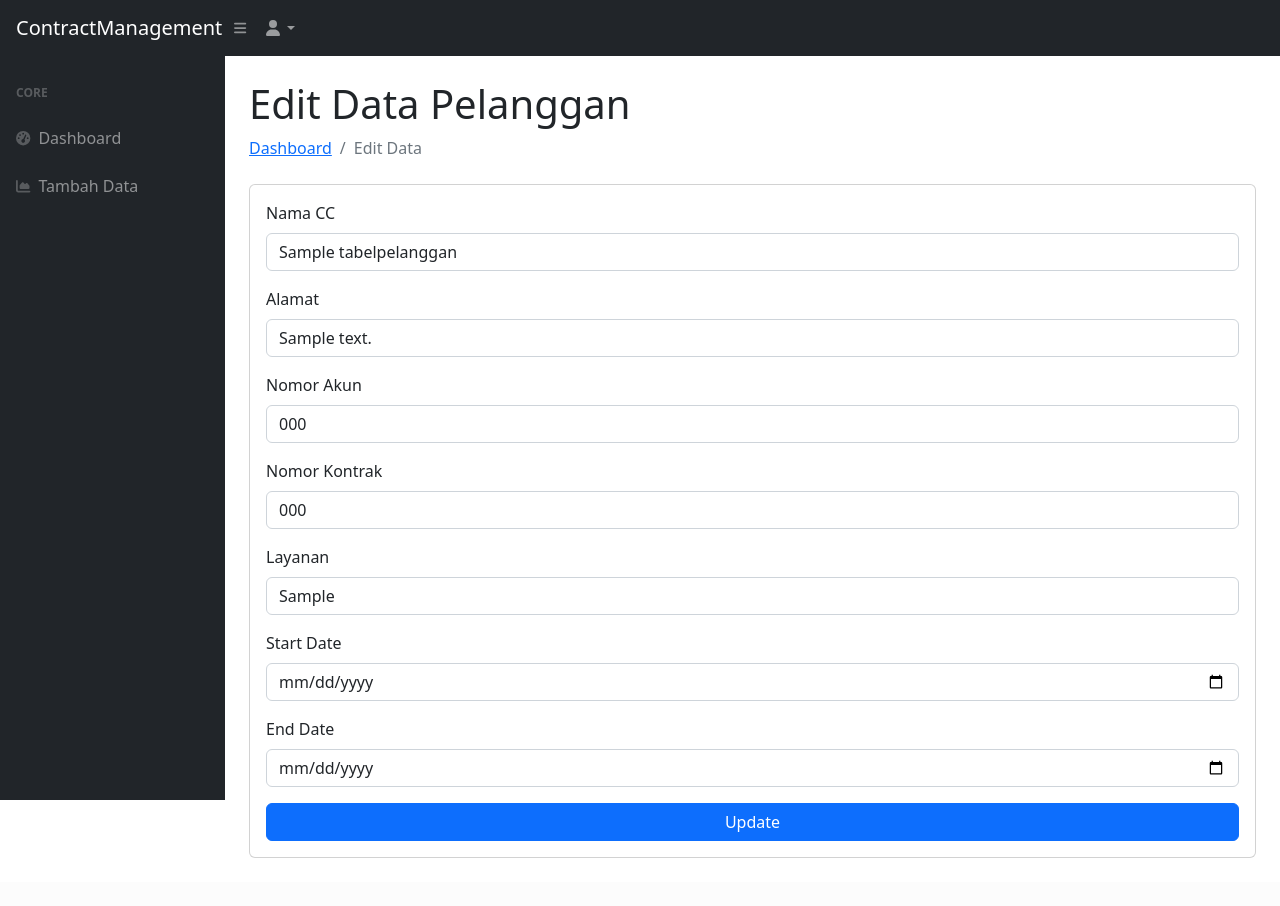
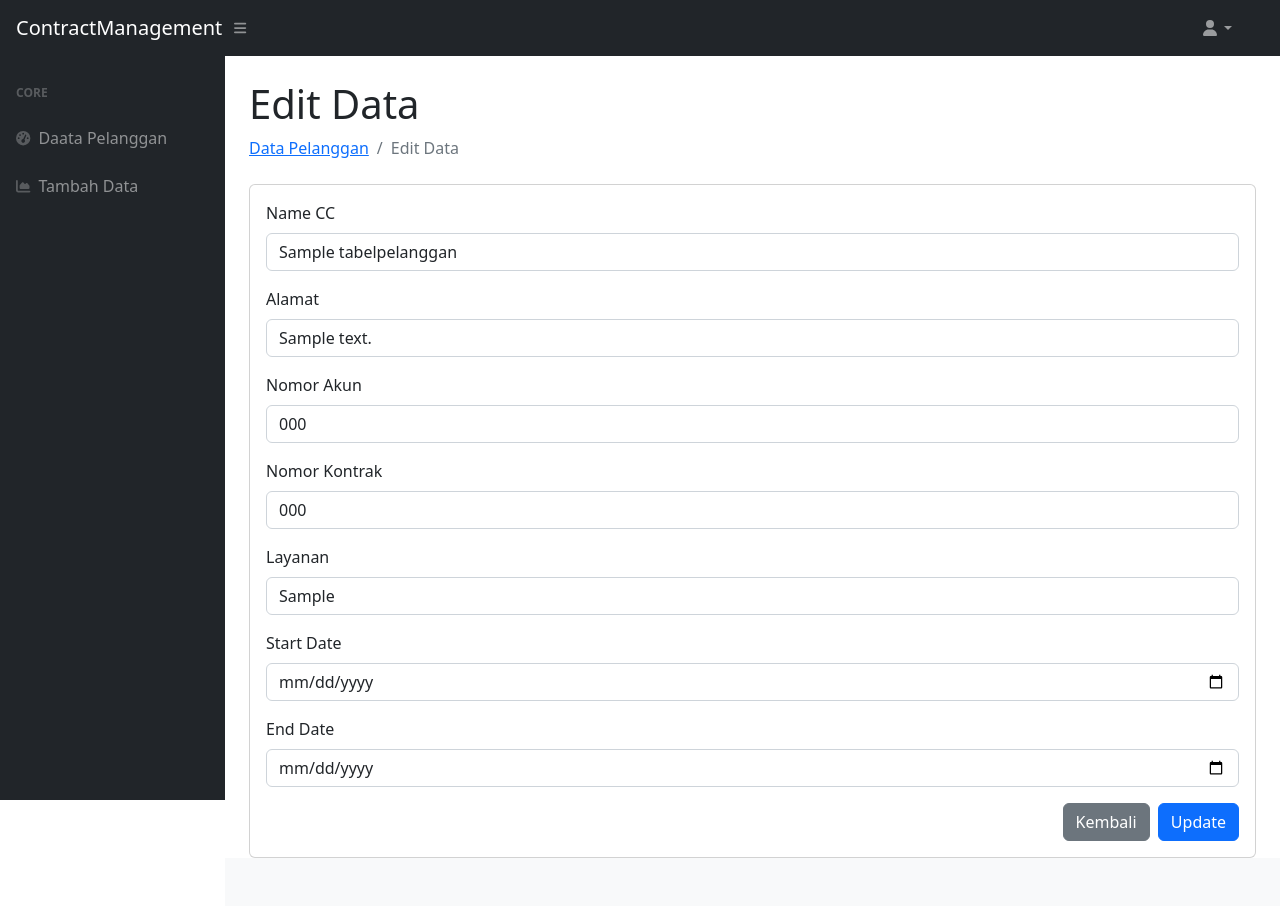
Before and after one commit to HammamRahman/Magang, a PHP site: page /edit.php?id=1 in a window 1280 px wide. Before the commit the page ends 858 px from the top, so only its background shows below. Run offline with PHP 8.4, Linux system fonts and the light colour scheme; tables that the repository leaves empty or names only in its code hold one stand-in row (values such as "Sample post"); some libraries are stand-ins or nearby versions.

Commit message:
Update edit.php

```diff
--- a/edit.php
+++ b/edit.php
@@ -1,31 +1,28 @@
 <?php
-require 'database.php'; // Menghubungkan ke database
+require 'database.php';
 
-// Cek apakah parameter ID ada di URL
+// Cek apakah parameter 'id' tersedia
 if (isset($_GET['id'])) {
     $id = $_GET['id'];
 
-    // Ambil data pelanggan berdasarkan ID
-    $sql = "SELECT * FROM tabelpelanggan WHERE id = ?";
-    $stmt = $conn->prepare($sql);
-    $stmt->bind_param("i", $id);
-    $stmt->execute();
-    $result = $stmt->get_result();
+    // Ambil data berdasarkan ID
+    $sql = "SELECT * FROM tabelpelanggan WHERE id = $id";
+    $result = $conn->query($sql);
 
     if ($result->num_rows > 0) {
         $row = $result->fetch_assoc();
     } else {
-        echo "Data tidak ditemukan.";
-        exit();
+        echo "Data tidak ditemukan!";
+        exit;
     }
 } else {
-    echo "ID tidak disediakan.";
-    exit();
+    echo "ID tidak tersedia!";
+    exit;
 }
 
-// Cek apakah form di-submit untuk update data
+// Proses update data
 if ($_SERVER['REQUEST_METHOD'] == 'POST') {
-    $nama_cc = $_POST['nama_cc'];
+    $name_cc = $_POST['nama_cc'];
     $alamat = $_POST['alamat'];
     $nomor_akun = $_POST['nomor_akun'];
     $nomor_kontrak = $_POST['nomor_kontrak'];
@@ -33,35 +30,43 @@ if ($_SERVER['REQUEST_METHOD'] == 'POST') {
     $start_date = $_POST['start_date'];
     $end_date = $_POST['end_date'];
 
-    // Update data
-    $sql = "UPDATE tabelpelanggan SET nama_cc = ?, alamat = ?, nomor_akun = ?, nomor_kontrak = ?, layanan = ?, start_date = ?, end_date = ? WHERE id = ?";
-    $stmt = $conn->prepare($sql);
-    $stmt->bind_param("sssssssi", $nama_cc, $alamat, $nomor_akun, $nomor_kontrak, $layanan, $start_date, $end_date, $id);
+    // Pastikan variabel yang digunakan dalam SQL sesuai dengan nama kolom
+    $sql = "UPDATE tabelpelanggan SET nama_cc = '$name_cc', alamat = '$alamat', nomor_akun = '$nomor_akun', nomor_kontrak = '$nomor_kontrak', layanan = '$layanan', start_date = '$start_date', end_date = '$end_date' WHERE id = $id";
 
-    if ($stmt->execute()) {
-        $_SESSION['message'] = "Data berhasil diUpdate.";
+    if ($conn->query($sql) === TRUE) {
+        $_SESSION['message'] = 'Data berhasil diperbarui!';
     } else {
-        $_SESSION['message'] = "Error: " . $stmt->error;
+        $_SESSION['message'] = 'Error deleting record: ' . $conn->error;
     }
-    header("Location: dashboard.php");
+
+    // Redirect setelah hapus
+    header('Location: data.php');
     exit();
 }
+
+$conn->close();
 ?>
 
 <!DOCTYPE html>
 <html lang="en">
     <head>
-    <meta charset="UTF-8">
-    <meta name="viewport" content="width=device-width, initial-scale=1.0">
-    <title>Edit Data Pelanggan</title>
-    <link href="https://cdn.jsdelivr.net/npm/bootstrap@5.3.0/dist/css/bootstrap.min.css" rel="stylesheet">
-    <link href="css/styles.css" rel="stylesheet">
+        <meta charset="utf-8" />
+        <meta http-equiv="X-UA-Compatible" content="IE=edge" />
+        <meta name="viewport" content="width=device-width, initial-scale=1, shrink-to-fit=no" />
+        <meta name="description" content="" />
+        <meta name="author" content="" />
+        <title>Edit Data</title>
+        <link href="css/styles.css" rel="stylesheet" />
         <script src="https://use.fontawesome.com/releases/v6.3.0/js/all.js" crossorigin="anonymous"></script>
     </head>
     <body class="sb-nav-fixed">
         <nav class="sb-topnav navbar navbar-expand navbar-dark bg-dark">
-        <a class="navbar-brand ps-3" href="dashboard.php">ContractManagement</a>
-        <button class="btn btn-link btn-sm order-1 order-lg-0 me-4 me-lg-0" id="sidebarToggle"><i class="fas fa-bars"></i></button>
+            <!-- Navbar Brand-->
+            <a class="navbar-brand ps-3" href="data.php">ContractManagement</a>
+            <!-- Sidebar Toggle-->
+            <button class="btn btn-link btn-sm order-1 order-lg-0 me-4 me-lg-0" id="sidebarToggle" href="#!"><i class="fas fa-bars"></i></button>
+            <!-- Navbar -->
+            <form class="d-none d-md-inline-block form-inline ms-auto me-0 me-md-3 my-2 my-md-0">
                 <ul class="navbar-nav ms-auto ms-md-0 me-3 me-lg-4">
                     <li class="nav-item dropdown">
                         <a class="nav-link dropdown-toggle" id="navbarDropdown" href="#" role="button" data-bs-toggle="dropdown" aria-expanded="false"><i class="fas fa-user fa-fw"></i></a>
@@ -70,6 +75,7 @@ if ($_SERVER['REQUEST_METHOD'] == 'POST') {
                         </ul>
                     </li>
                 </ul>
+            </form>
         </nav>
         <div id="layoutSidenav">
             <div id="layoutSidenav_nav">
@@ -77,11 +83,11 @@ if ($_SERVER['REQUEST_METHOD'] == 'POST') {
                     <div class="sb-sidenav-menu">
                         <div class="nav">
                             <div class="sb-sidenav-menu-heading">Core</div>
-                        <a class="nav-link" href="dashboard.php">
+                            <a class="nav-link" href="data.php">
                                 <div class="sb-nav-link-icon"><i class="fas fa-tachometer-alt"></i></div>
-                            Dashboard
+                                Daata Pelanggan
                             </a>
-                        <a class="nav-link" href="TambahData.php">
+                            <a class="nav-link" href="tambahdata.php">
                                 <div class="sb-nav-link-icon"><i class="fas fa-chart-area"></i></div>
                                 Tambah Data
                             </a>
@@ -92,16 +98,16 @@ if ($_SERVER['REQUEST_METHOD'] == 'POST') {
             <div id="layoutSidenav_content">
                 <main>
                     <div class="container-fluid px-4">
-                    <h1 class="mt-4">Edit Data Pelanggan</h1>
+                        <h1 class="mt-4">Edit Data</h1>
                         <ol class="breadcrumb mb-4">
-                        <li class="breadcrumb-item"><a href="dashboard.php">Dashboard</a></li>
+                            <li class="breadcrumb-item"><a href="data.php">Data Pelanggan</a></li>
                             <li class="breadcrumb-item active">Edit Data</li>
                         </ol>
-                    <div class="card mb-4">
+                        <div class="card">
                             <div class="card-body">
-                            <form method="POST" action="">
+                                <form method="post" action="">
                                     <div class="mb-3">
-                                    <label for="nama_cc" class="form-label">Nama CC</label>
+                                        <label for="nama_cc" class="form-label">Name CC</label>
                                         <input type="text" class="form-control" id="nama_cc" name="nama_cc" value="<?php echo htmlspecialchars($row['nama_cc']); ?>" required>
                                     </div>
                                     <div class="mb-3">
@@ -120,7 +126,6 @@ if ($_SERVER['REQUEST_METHOD'] == 'POST') {
                                         <label for="layanan" class="form-label">Layanan</label>
                                         <input type="text" class="form-control" id="layanan" name="layanan" value="<?php echo htmlspecialchars($row['layanan']); ?>" required>
                                     </div>
-                                <div class="row">
                                     <div class="mb-3">
                                         <label for="start_date" class="form-label">Start Date</label>
                                         <input type="date" class="form-control" id="start_date" name="start_date" value="<?php echo htmlspecialchars($row['start_date']); ?>" required>
@@ -129,24 +134,24 @@ if ($_SERVER['REQUEST_METHOD'] == 'POST') {
                                         <label for="end_date" class="form-label">End Date</label>
                                         <input type="date" class="form-control" id="end_date" name="end_date" value="<?php echo htmlspecialchars($row['end_date']); ?>" required>
                                     </div>
+                                    <div class="d-flex justify-content-end">
+                                        <a href="data.php" class="btn btn-secondary">Kembali</a>
+                                        &nbsp;&nbsp;
+                                        <button type="submit" class="btn btn-primary">Update</button>
+
                                     </div>
-                                <div class="d-grid">
-                                    <button type="submit" class="btn btn-primary">Update</button>
-                                </div>
+
+
                                 </form>
                             </div>
                         </div>
                     </div>
                 </main>
+                <footer class="py-4 bg-light mt-auto">
+                    <div class="container-fluid px-4">
+                    </div>
+                </footer>
             </div>
         </div>
-
-    <script src="https://cdn.jsdelivr.net/npm/bootstrap@5.3.0/dist/js/bootstrap.bundle.min.js" crossorigin="anonymous"></script>
-    <script src="js/scripts.js"></script>
     </body>
 </html>
-
-<?php
-// Tutup koneksi
-$conn->close();
-?>
```
Lines whose indentation alone changed are shown as unchanged.
